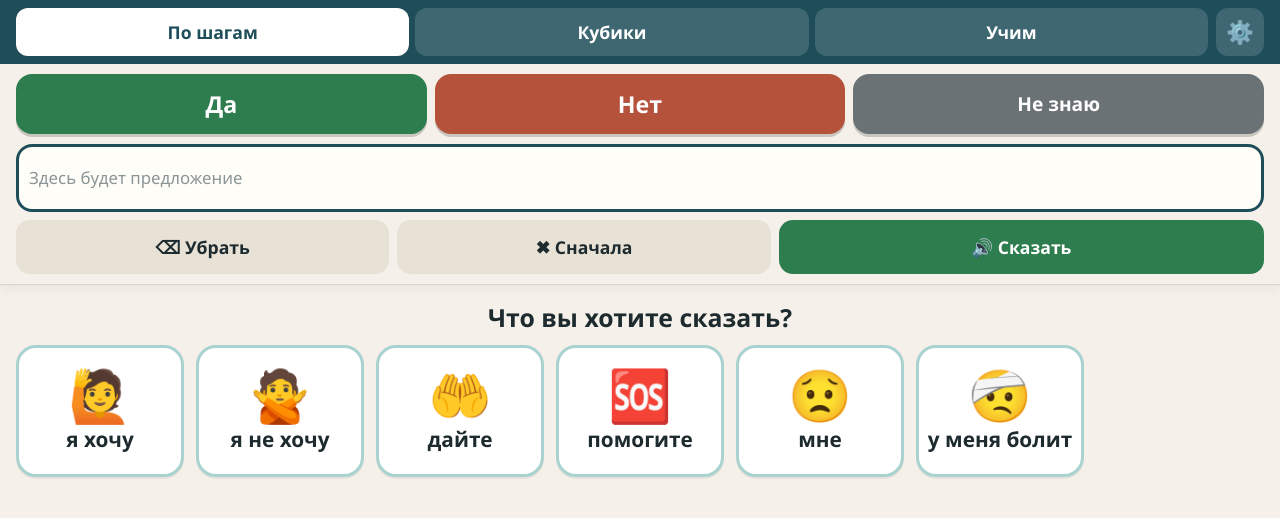
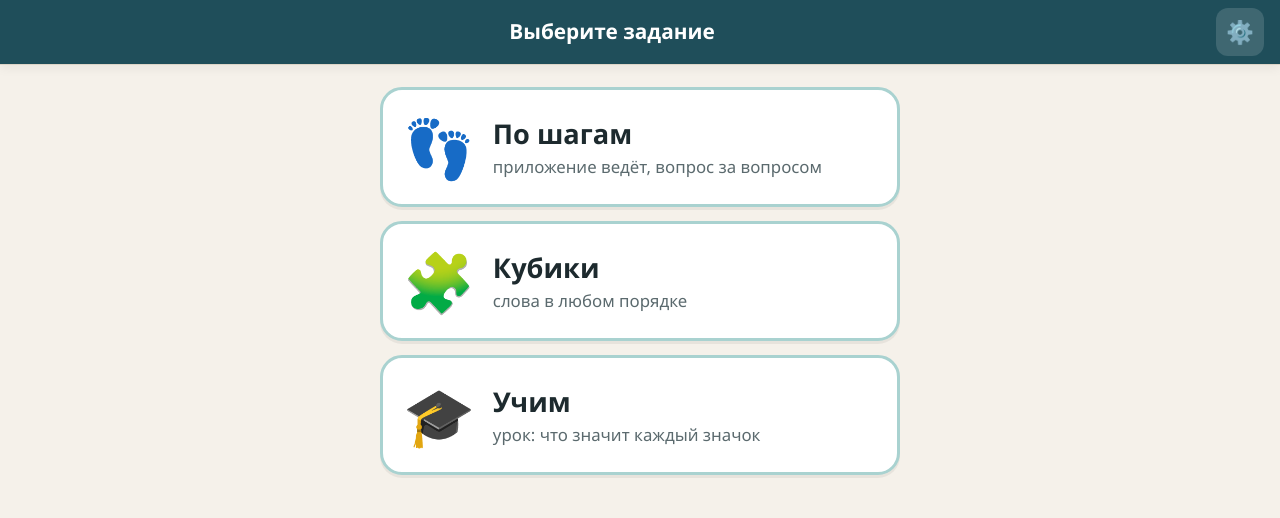
Before and after one commit to anastasya25129829-oss/skazhu-za-vas, a plain HTML site: page index.html in a window 1280 px wide. Drawn offline with Linux system fonts and the light colour scheme.

Commit message:
Экран выбора задания при открытии и кнопка «Назад»
Три большие кнопки: По шагам, Кубики, Учим. После выбора остаётся только задание, «← Назад» возвращает к выбору. Версия 10.

Co-Authored-By: Claude Opus 5.5 <noreply@anthropic.com>

```diff
--- a/app.js
+++ b/app.js
@@ -337,30 +337,61 @@ function showBlocks() {
   main.appendChild(grid);
 }
 
-// ---------- переключение режимов ----------
+// ---------- выбор задания и переключение режимов ----------
+var MODES = [
+  { id: "steps", icon: "👣", title: "По шагам", sub: "приложение ведёт, вопрос за вопросом" },
+  { id: "blocks", icon: "🧩", title: "Кубики", sub: "слова в любом порядке" },
+  { id: "lesson", icon: "🎓", title: "Учим", sub: "урок: что значит каждый значок" }
+];
+
+var titleEl = document.getElementById("mode-title");
+
+function resetScreen() {
+  sentence = [];
+  renderSentence();
+  document.body.classList.remove("solo-run");
+  if (typeof lesson !== "undefined") lesson = null; // урок закрывается при смене задания
+  if ("speechSynthesis" in window) speechSynthesis.cancel();
+  window.scrollTo(0, 0);
+}
+
+// Отдельный экран при открытии: три большие кнопки. После выбора остаётся только задание.
+function showChooser() {
+  resetScreen();
+  document.body.classList.add("choosing");
+  document.body.classList.remove("in-lesson");
+  titleEl.textContent = "Выберите задание";
+  main.innerHTML = "";
+  var list = el("div", "chooser");
+  MODES.forEach(function (m) {
+    var b = el("button", "choice");
+    b.type = "button";
+    b.appendChild(el("span", "choice-icon", m.icon)).setAttribute("aria-hidden", "true");
+    var t = el("span", "choice-text");
+    t.appendChild(el("span", "choice-title", m.title));
+    t.appendChild(el("span", "choice-sub", m.sub));
+    b.appendChild(t);
+    b.addEventListener("click", function () { setMode(m.id); });
+    list.appendChild(b);
+  });
+  main.appendChild(list);
+}
+
 function setMode(mode) {
   settings.mode = mode;
   saveSettings();
-  sentence = [];
-  renderSentence();
-  ["steps", "blocks", "lesson"].forEach(function (m) {
-    var b = document.getElementById("m-" + m);
-    b.classList.toggle("on", mode === m);
-    b.setAttribute("aria-selected", mode === m);
-  });
+  resetScreen();
+  document.body.classList.remove("choosing");
   // в уроке не нужны «Да / Нет» и полоска предложения
   document.body.classList.toggle("in-lesson", mode === "lesson");
-  document.body.classList.remove("solo-run");
-  if (typeof lesson !== "undefined") lesson = null; // урок закрывается при смене режима
-  window.scrollTo(0, 0);
+  titleEl.textContent = MODES.filter(function (m) { return m.id === mode; })[0].title;
   if (mode === "steps") stepStart();
   else if (mode === "blocks") { groupIndex = 0; showBlocks(); }
   else showLessonStart();
 }
 
-document.getElementById("m-steps").addEventListener("click", function () { setMode("steps"); });
-document.getElementById("m-blocks").addEventListener("click", function () { setMode("blocks"); });
-document.getElementById("m-lesson").addEventListener("click", function () { setMode("lesson"); });
+// «← Назад» в шапке — к выбору задания
+document.getElementById("home").addEventListener("click", showChooser);
 
 // ---------- кнопки над экраном ----------
 document.querySelectorAll(".answer").forEach(function (b) {
@@ -402,7 +433,8 @@ var peopleEl = document.getElementById("people");
 // после смены фото перерисовываем то, что сейчас на экране
 function refreshScreen() {
   renderSentence();
-  if (settings.mode === "lesson") return; // урок перерисуется на следующей карточке
+  // на выборе задания и в уроке перерисовывать нечего (урок обновится на следующей карточке)
+  if (document.body.classList.contains("choosing") || settings.mode === "lesson") return;
   if (settings.mode === "blocks") showBlocks();
   else if (!finished) showStep();
 }
@@ -460,8 +492,8 @@ loadPhotos();
 renderPeople();
 loadSettings();
 applySize();
-// приложение всегда открывается в режиме общения, урок запускают кнопкой «Учим»
-setMode(settings.mode === "lesson" ? "steps" : settings.mode);
+// при открытии — отдельный экран выбора задания
+showChooser();
 
 if ("speechSynthesis" in window) {
   pickVoice();
--- a/index.html
+++ b/index.html
@@ -14,11 +14,8 @@
 <body>
   <div class="sticky">
     <header class="top">
-      <div class="modes" role="tablist" aria-label="Режим">
-        <button id="m-steps" type="button" role="tab">По шагам</button>
-        <button id="m-blocks" type="button" role="tab">Кубики</button>
-        <button id="m-lesson" type="button" role="tab">Учим</button>
-      </div>
+      <button class="home" id="home" type="button" aria-label="Назад к выбору задания">← Назад</button>
+      <h1 class="mode-title" id="mode-title">Скажу за вас</h1>
       <button class="gear" id="gear" type="button" aria-label="Настройки">⚙️</button>
     </header>
 
--- a/style.css
+++ b/style.css
@@ -55,24 +55,66 @@ button { font: inherit; color: inherit; cursor: pointer; }
   background: var(--head);
 }
 
-.modes {
-  flex: 1;
-  display: grid;
-  grid-template-columns: 1fr 1fr;
-  gap: 6px;
-}
-
-.modes button {
+.home {
+  flex: 0 0 auto;
   min-height: 48px;
-  border: 0;
+  padding: 0 14px;
+  border: 2px solid rgba(255, 255, 255, .7);
   border-radius: 12px;
-  background: rgba(255, 255, 255, .14);
+  background: transparent;
   color: #fff;
   font-size: 1.1rem;
   font-weight: 700;
 }
 
-.modes button.on { background: #fff; color: var(--head); }
+.mode-title {
+  flex: 1;
+  margin: 0;
+  color: #fff;
+  font-size: 1.3rem;
+  font-weight: 800;
+  text-align: center;
+  white-space: nowrap;
+  overflow: hidden;
+  text-overflow: ellipsis;
+}
+
+/* ---------- экран выбора задания ---------- */
+
+body.choosing .home,
+body.choosing .answers,
+body.choosing .strip,
+body.choosing .tools { display: none; }
+
+.chooser {
+  display: grid;
+  gap: 14px;
+  max-width: 520px;
+  margin: 8px auto 0;
+}
+
+.choice {
+  display: flex;
+  align-items: center;
+  gap: 18px;
+  min-height: 120px;
+  padding: 16px 20px;
+  border: 3px solid #a9d2d0;
+  border-radius: 22px;
+  background: #fff;
+  text-align: left;
+  box-shadow: 0 3px 0 rgba(0, 0, 0, .06);
+}
+
+.choice:active { transform: scale(.98); background: #fff6c9; }
+.choice-icon { font-size: 3.6rem; line-height: 1; }
+.choice-text { display: flex; flex-direction: column; gap: 4px; }
+.choice-title { font-size: 1.7rem; font-weight: 800; }
+.choice-sub { font-size: 1.05rem; color: var(--muted); }
+
+body.huge .choice { min-height: 150px; }
+body.huge .choice-icon { font-size: 4.4rem; }
+body.huge .choice-title { font-size: 2rem; }
 
 .gear {
   flex: 0 0 auto;
@@ -312,7 +354,6 @@ body.huge .question { font-size: 1.9rem; }
 
 /* ---------- урок «Учим значки» ---------- */
 
-.modes { grid-template-columns: 1fr 1fr 1fr; }
 
 /* в уроке не нужны «Да / Нет» и полоска предложения */
 body.in-lesson .answers,
@@ -496,7 +537,9 @@ legend { padding: 0 6px; font-weight: 700; color: var(--muted); }
 @media (max-width: 400px) {
   :root { --tile: 140px; --font: 1.2rem; --icon: 2.8rem; }
   body.huge { --tile: 100%; --font: 1.5rem; --icon: 3.6rem; }
-  .modes button { font-size: 1rem; }
+  .home { font-size: 1rem; padding: 0 10px; }
+  .mode-title { font-size: 1.15rem; }
+  .choice-title { font-size: 1.5rem; }
   .answer { font-size: 1.3rem; }
   .answer.dunno { font-size: 1.05rem; }
   .tool { font-size: 1rem; }
--- a/sw.js
+++ b/sw.js
@@ -1,6 +1,6 @@
 // Работа без интернета: при установке все файлы приложения сохраняются на устройстве.
 // ПРИ КАЖДОЙ ВЫКЛАДКЕ ПОВЫШАЙ НОМЕР ВЕРСИИ, иначе телефон будет показывать старую версию.
-var VERSION = 9;
+var VERSION = 10;
 
 var PREFIX = "skazhu-za-vas-v";
 var CACHE = PREFIX + VERSION;
```
